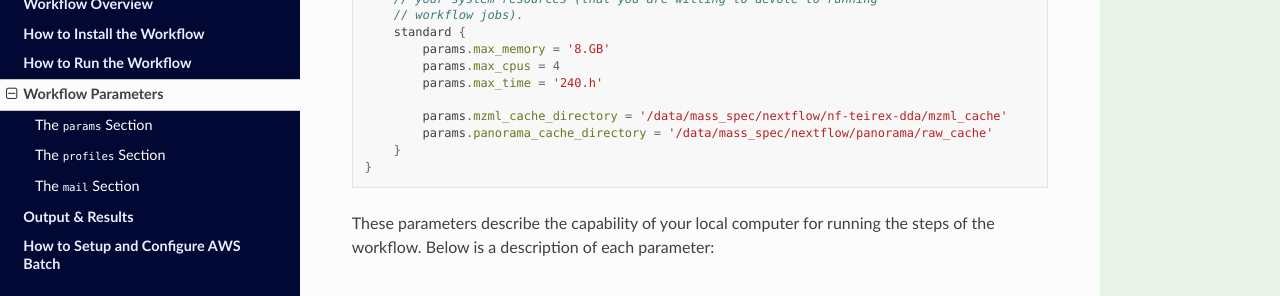
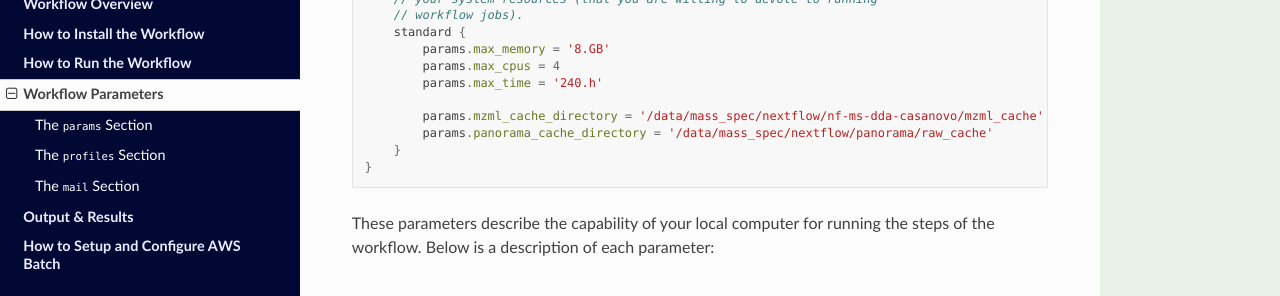
Before and after one commit to mriffle/nf-ms-dda-casanovo, a Sphinx documentation site: the page built from docs/source/workflow_parameters.rst, in a window 1280 px wide and 900 px high, scrolled down 2609 px. Shown: the part 151-447 px from the top of the window. Built offline with Sphinx 7.4.7 and the Read the Docs theme 2.0.0, drawn with Linux system fonts in a browser that asks for light colours.

Commit message:
minor updates

```diff
--- a/docs/source/workflow_parameters.rst
+++ b/docs/source/workflow_parameters.rst
@@ -113,7 +113,7 @@ The example configuration file includes this ``profiles`` section:
             params.max_cpus = 4
             params.max_time = '240.h'
 
-            params.mzml_cache_directory = '/data/mass_spec/nextflow/nf-teirex-dda/mzml_cache'
+            params.mzml_cache_directory = '/data/mass_spec/nextflow/nf-ms-dda-casanovo/mzml_cache'
             params.panorama_cache_directory = '/data/mass_spec/nextflow/panorama/raw_cache'
         }
     }
```
Also changed, not shown: 1 other file.
